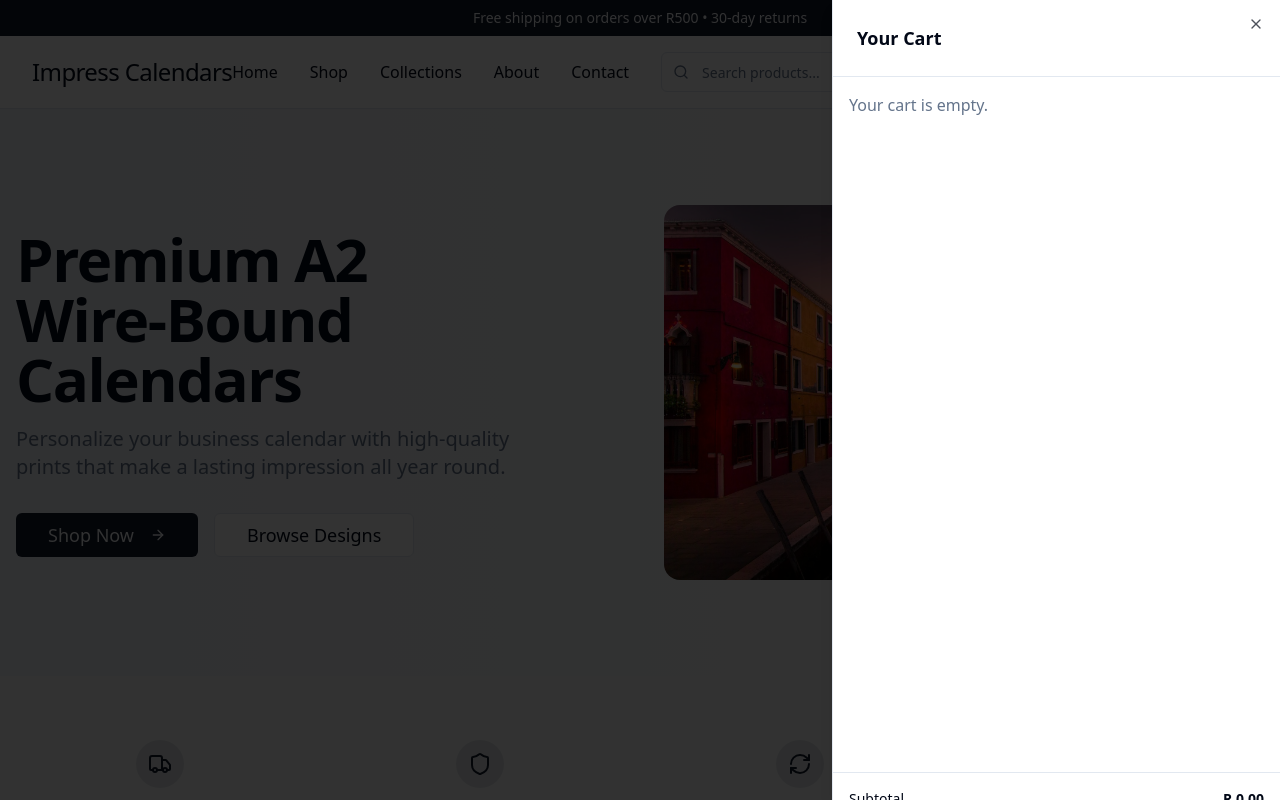
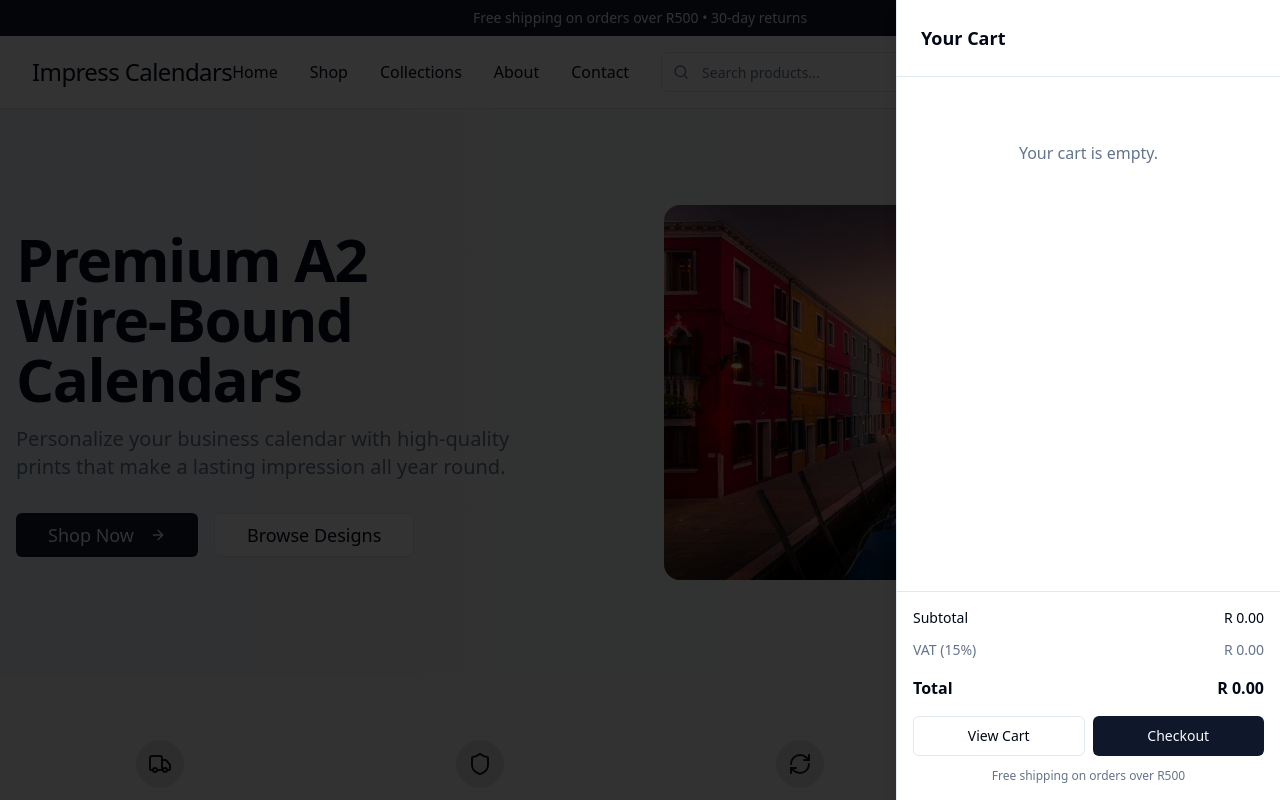
Before and after one commit to jbh1209/impress-calendar-canvas, a React (Vite) app: page / in a window 1280 px wide. Both pictures are taken after a click on the button 1244 px from the left and 72 px from the top of the page. Shown: the top 800 px of the page. Built offline with nearby package versions, Linux system fonts and the light colour scheme.

Commit message:
Refine cart and checkout UI
Implement remaining UI kit features for cart and checkout, including cart drawer polish, 3-step checkout flow, and global styling adjustments.

```diff
--- a/src/components/cart/CartSheet.tsx
+++ b/src/components/cart/CartSheet.tsx
@@ -93,29 +93,40 @@ const CartSheet: React.FC<CartSheetProps> = ({ children }) => {
     }
   }, [open, loadItems]);
 
+  const formatZAR = useCallback((n: number) => new Intl.NumberFormat('en-ZA', { style: 'currency', currency: 'ZAR' }).format(n), []);
+
   const subtotal = useMemo(
     () => items.reduce((sum, i) => sum + i.price * i.quantity, 0),
     [items]
   );
+  const vat = useMemo(() => subtotal * 0.15, [subtotal]);
+  const total = useMemo(() => subtotal + vat, [subtotal]);
 
   return (
     <Sheet open={open} onOpenChange={setOpen}>
       <SheetTrigger asChild>{children}</SheetTrigger>
-      <SheetContent side="right" className="sm:max-w-md w-full p-0">
-        <SheetHeader className="p-6 border-b">
-          <SheetTitle>Your Cart</SheetTitle>
+      <SheetContent side="right" className="w-[420px] sm:w-[480px] p-0">
+        <SheetHeader className="p-6 border-b sticky top-0 bg-background z-10">
+          <SheetTitle>
+            Your Cart {items.length > 0 && (
+              <span className="text-muted-foreground font-normal">({items.length})</span>
+            )}
+          </SheetTitle>
         </SheetHeader>
 
           <div className="flex h-full flex-col">
-          <div className="flex-1 overflow-auto p-4 space-y-4">
+            <div className="flex-1 overflow-auto p-4">
               {loading ? (
                 <div className="text-muted-foreground">Loading...</div>
               ) : items.length === 0 ? (
-              <div className="text-muted-foreground">Your cart is empty.</div>
+                <div className="text-center text-muted-foreground py-12">
+                  Your cart is empty.
+                </div>
               ) : (
-              items.map((i) => (
-                <div key={i.id} className="flex gap-3 items-center">
-                  <div className="h-16 w-16 rounded-md overflow-hidden bg-muted flex-shrink-0">
+                <ul className="space-y-4">
+                  {items.map((i) => (
+                    <li key={i.id} className="flex gap-3 items-center">
+                      <div className="h-18 w-18 sm:h-20 sm:w-20 rounded-md overflow-hidden bg-muted flex-shrink-0">
                         {i.image ? (
                           <ImageWithFallback src={i.image} alt={i.name} className="h-full w-full object-cover" />
                         ) : (
@@ -124,20 +135,34 @@ const CartSheet: React.FC<CartSheetProps> = ({ children }) => {
                       </div>
                       <div className="flex-1 min-w-0">
                         <div className="truncate font-medium">{i.name}</div>
-                    <div className="text-sm text-muted-foreground">Qty: {i.quantity}</div>
+                        {i.project_id && (
+                          <div className="text-xs text-muted-foreground">Customized</div>
+                        )}
+                        <div className="text-sm text-muted-foreground">Qty {i.quantity} • {formatZAR(i.price)}</div>
                       </div>
-                  <div className="font-semibold">R {(i.price * i.quantity).toFixed(2)}</div>
+                      <div className="text-right">
+                        <div className="font-semibold">{formatZAR(i.price * i.quantity)}</div>
                       </div>
-              ))
+                    </li>
+                  ))}
+                </ul>
               )}
             </div>
 
-          <div className="border-t p-4 space-y-3">
+            <div className="border-t p-4 space-y-3 bg-background sticky bottom-0">
               <div className="flex justify-between text-sm">
                 <span>Subtotal</span>
-              <span className="font-semibold">R {subtotal.toFixed(2)}</span>
+                <span className="font-medium">{formatZAR(subtotal)}</span>
               </div>
-            <div className="grid grid-cols-2 gap-2">
+              <div className="flex justify-between text-sm text-muted-foreground">
+                <span>VAT (15%)</span>
+                <span>{formatZAR(vat)}</span>
+              </div>
+              <div className="flex justify-between text-base font-semibold pt-1">
+                <span>Total</span>
+                <span>{formatZAR(total)}</span>
+              </div>
+              <div className="grid grid-cols-2 gap-2 pt-1">
                 <Link to="/cart" onClick={() => setOpen(false)}>
                   <Button variant="outline" className="w-full">View Cart</Button>
                 </Link>
@@ -145,6 +170,7 @@ const CartSheet: React.FC<CartSheetProps> = ({ children }) => {
                   <Button className="w-full">Checkout</Button>
                 </Link>
               </div>
+              <p className="text-xs text-muted-foreground text-center">Free shipping on orders over R500</p>
             </div>
           </div>
       </SheetContent>
```
Lines whose indentation alone changed are shown as unchanged.
